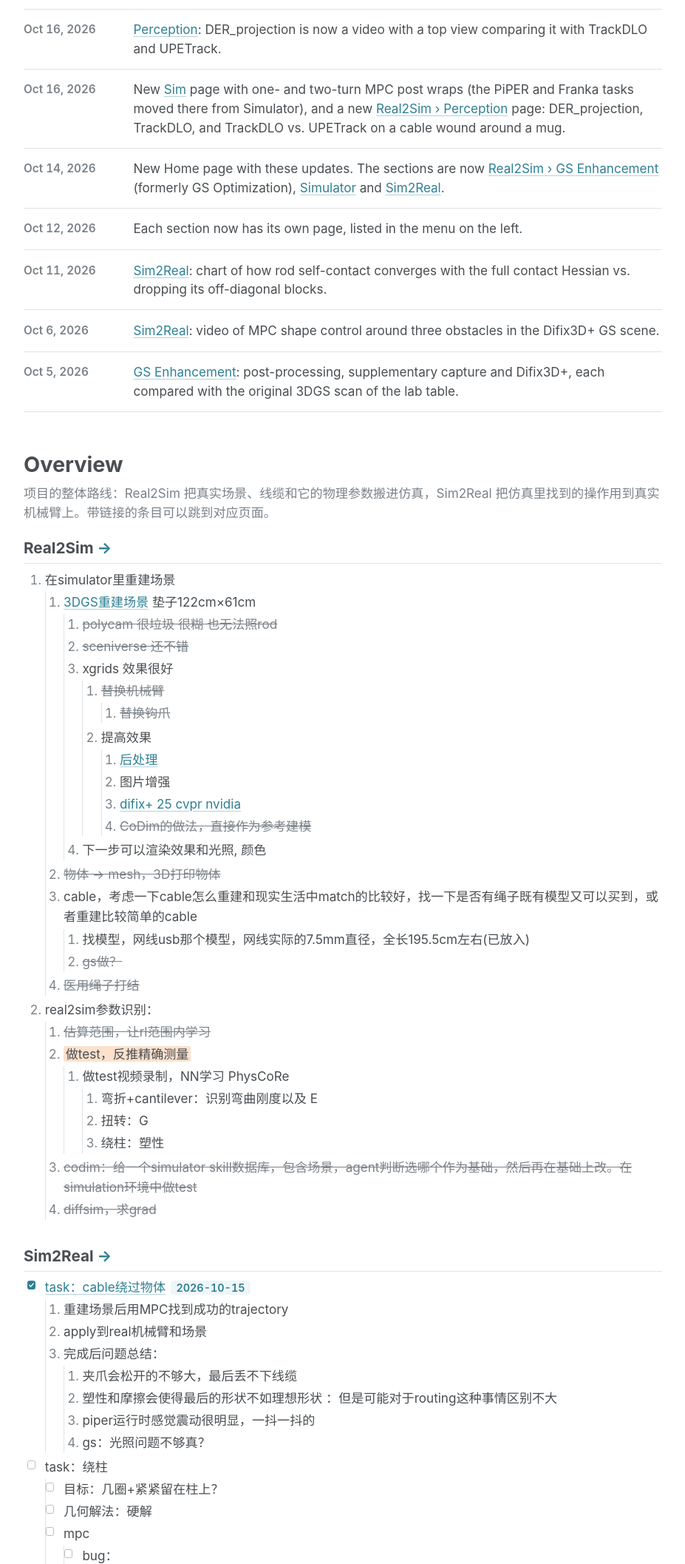
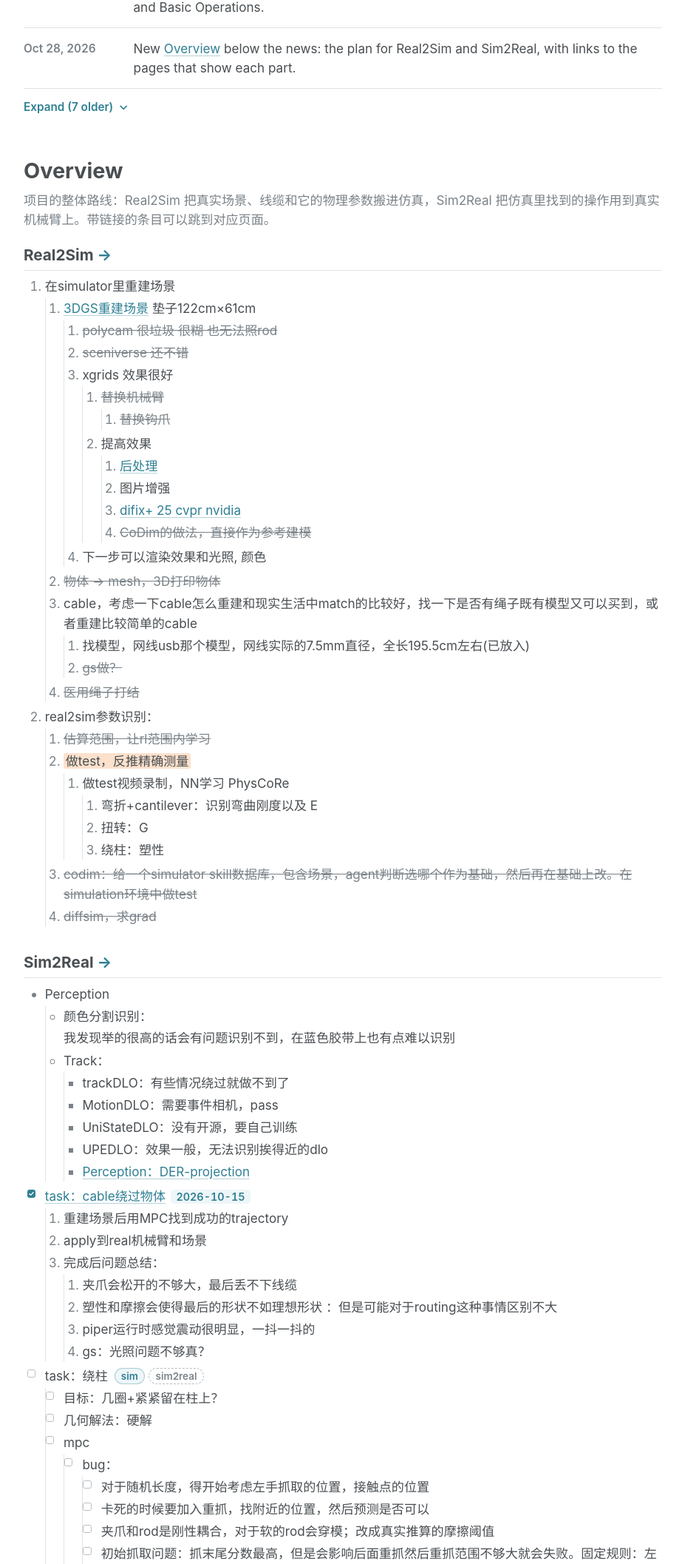
Before and after one commit to YukunEthanZhou/26CableProjectPage, a plain HTML site: page index.html in a window 1280 px wide. Shown: the part 621-2735 px from the top of the page at 74% size, without its empty margins (290-1217 px from the left). Drawn offline with Linux system fonts and the light colour scheme.

Commit message:
News collapses to the newest five; Overview adds Perception; Post Wrap control notes
Home: only the newest five news entries show, with an Expand / Collapse
button for the rest (README notes it). The Overview gets Perception under
Sim2Real, and the post wrap task gets a sim tag linking to Sim > Post
Wrap and a sim2real tag with no page yet. Sim > Post Wrap: the control
plan (Control: two arms?) as notes above the videos, styled in site.css.

```diff
--- a/index.html
+++ b/index.html
@@ -60,6 +60,51 @@
         grid-template-columns: minmax(0, 1fr);
         row-gap: 0.1rem;
       }
+    }
+
+    /* the newest five show; the script at the end adds the Expand button for the rest */
+    .news.is-collapsed .news__item:nth-child(n+6) {
+      display: none;
+    }
+
+    .news__toggle {
+      display: inline-flex;
+      align-items: center;
+      gap: 0.35rem;
+      margin-top: 0.6rem;
+      padding: 0.2rem 0;
+      color: var(--accent);
+      font: inherit;
+      font-size: 0.85rem;
+      font-weight: 600;
+      background: none;
+      border: 0;
+      cursor: pointer;
+    }
+
+    .news__toggle[hidden] {
+      display: none;
+    }
+
+    .news__toggle:hover {
+      text-decoration: underline;
+      text-underline-offset: 0.15em;
+    }
+
+    .news__toggle:focus-visible {
+      outline: 2px solid var(--accent);
+      outline-offset: 2px;
+      border-radius: 0.2rem;
+    }
+
+    .news__toggle svg {
+      width: 0.8rem;
+      height: 0.8rem;
+      transition: transform 0.15s ease;
+    }
+
+    .news__toggle[aria-expanded="true"] svg {
+      transform: rotate(180deg);
     }
 
     .page-section + .page-section {
@@ -186,6 +231,39 @@
       text-decoration-color: currentColor;
     }
 
+    /* where a task shows up on the site: a linked tag, or a dashed one with no page yet */
+    .overview__tags {
+      display: inline-flex;
+      gap: 0.3rem;
+      margin-left: 0.5rem;
+      vertical-align: 0.05em;
+    }
+
+    .overview__tree .overview__tag {
+      padding: 0 0.45rem;
+      color: var(--text-light);
+      font-size: 0.75rem;
+      font-weight: 600;
+      line-height: 1.5;
+      text-decoration: none;
+      border: 1px dashed var(--line-strong);
+      border-radius: 999px;
+    }
+
+    .overview__tree a.overview__tag {
+      color: var(--accent);
+      background: var(--accent-soft);
+      border: 1px solid color-mix(in srgb, var(--accent) 35%, transparent);
+    }
+
+    .overview__tree a.overview__tag:hover {
+      border-color: var(--accent);
+    }
+
+    .overview__note {
+      margin: 0.1rem 0 0.2rem;
+    }
+
     .overview__phase a:focus-visible,
     .overview__tree a:focus-visible {
       outline: 2px solid var(--accent);
@@ -270,8 +348,13 @@
 
       <section class="page-section" id="news" aria-labelledby="news-title">
         <h2 class="page-section__title" id="news-title">News</h2>
-        <!-- Newest first: one short entry (date + what changed) for every commit to this site. -->
-        <ul class="news">
+        <!-- Newest first: one short entry (date + what changed) for every commit to this site.
+             Only the newest five show until Expand is clicked; nothing needs moving by hand. -->
+        <ul class="news" id="news-list">
+          <li class="news__item">
+            <time class="news__date" datetime="2026-10-28">Oct 28, 2026</time>
+            <p class="news__text">News shows the newest five, with the rest behind Expand. The <a href="#overview">Overview</a> adds Perception under Sim2Real and sim / sim2real tags on the post wrap task, and <a href="sim.html#post-wrap">Sim › Post Wrap</a> lists the control plan.</p>
+          </li>
           <li class="news__item">
             <time class="news__date" datetime="2026-10-28">Oct 28, 2026</time>
             <p class="news__text">The rod self-contact Hessian convergence chart moved from Sim2Real to <a href="sim.html#hessian-convergence">Sim › Post Wrap</a>.</p>
@@ -317,6 +400,10 @@
             <p class="news__text"><a href="gs-enhancement.html">GS Enhancement</a>: post-processing, supplementary capture and Difix3D+, each compared with the original 3DGS scan of the lab table.</p>
           </li>
         </ul>
+        <button type="button" class="news__toggle" aria-controls="news-list" aria-expanded="false" hidden>
+          <span class="news__toggle-text">Expand</span>
+          <svg viewBox="0 0 16 16" aria-hidden="true" focusable="false"><path d="M3.5 6l4.5 4.5L12.5 6" fill="none" stroke="currentColor" stroke-width="1.8" stroke-linecap="round" stroke-linejoin="round"/></svg>
+        </button>
       </section>
 
       <section class="page-section" id="overview" aria-labelledby="overview-title">
@@ -387,6 +474,22 @@
           <h3 class="overview__phase"><a href="sim2real.html">Sim2Real</a></h3>
           <div class="overview__tree">
             <ul>
+              <li>Perception
+                <ul>
+                  <li>颜色分割识别：
+                    <p class="overview__note">我发现举的很高的话会有问题识别不到，在蓝色胶带上也有点难以识别</p>
+                  </li>
+                  <li>Track：
+                    <ul>
+                      <li>trackDLO：有些情况绕过就做不到了</li>
+                      <li>MotionDLO：需要事件相机，pass</li>
+                      <li>UniStateDLO：没有开源，要自己训练</li>
+                      <li>UPEDLO：效果一般，无法识别挨得近的dlo</li>
+                      <li><a href="perception.html">Perception：DER-projection</a></li>
+                    </ul>
+                  </li>
+                </ul>
+              </li>
               <li class="task"><input type="checkbox" class="task__check" checked disabled aria-label="已完成"><a href="sim2real.html#simple-routing">task：cable绕过物体</a><time class="task__date" datetime="2026-10-15">2026-10-15</time>
                 <ol>
                   <li>重建场景后用MPC找到成功的trajectory</li>
@@ -401,7 +504,7 @@
                   </li>
                 </ol>
               </li>
-              <li class="task"><input type="checkbox" class="task__check" disabled aria-label="未完成">task：绕柱
+              <li class="task"><input type="checkbox" class="task__check" disabled aria-label="未完成">task：绕柱<span class="overview__tags"><a class="overview__tag" href="sim.html#post-wrap">sim</a><span class="overview__tag" title="暂无页面">sim2real</span></span>
                 <ul>
                   <li class="task"><input type="checkbox" class="task__check" disabled aria-label="未完成">目标：几圈+紧紧留在柱上？</li>
                   <li class="task"><input type="checkbox" class="task__check" disabled aria-label="未完成">几何解法：硬解</li>
@@ -443,5 +546,29 @@
   </div>
 
   <script src="site.js"></script>
+  <script>
+    // News: the newest five, the rest behind the Expand button
+    (function () {
+      var list = document.getElementById("news-list");
+      var toggle = document.querySelector(".news__toggle");
+      var label = toggle.querySelector(".news__toggle-text");
+      var older = list.children.length - 5;
+      if (older <= 0) {
+        return;
+      }
+
+      function setExpanded(expanded) {
+        list.classList.toggle("is-collapsed", !expanded);
+        toggle.setAttribute("aria-expanded", expanded ? "true" : "false");
+        label.textContent = expanded ? "Collapse" : "Expand (" + older + " older)";
+      }
+
+      setExpanded(false);
+      toggle.hidden = false;
+      toggle.addEventListener("click", function () {
+        setExpanded(toggle.getAttribute("aria-expanded") !== "true");
+      });
+    })();
+  </script>
 </body>
 </html>
--- a/site.css
+++ b/site.css
@@ -128,6 +128,32 @@ body {
 .page-subsection__lead {
   margin: -0.4rem 0 0.9rem;
   font-size: 0.95rem;
+}
+
+/* a short titled list of working notes above a subsection's media (e.g. Sim > Post Wrap > Control) */
+.page-notes {
+  margin: -0.2rem 0 1.25rem;
+  padding-left: 0.9rem;
+  font-size: 0.95rem;
+  border-left: 3px solid var(--line);
+}
+
+.page-notes__title {
+  margin: 0 0 0.15rem;
+  font-weight: 700;
+}
+
+.page-notes ul {
+  margin: 0;
+  padding-left: 1.3rem;
+}
+
+.page-notes li {
+  margin: 0.1rem 0;
+}
+
+.page-notes li::marker {
+  color: var(--text-light);
 }
 
 /* two videos per row; a wide item (a chart, a synced comparison) takes the whole row */
```
Also changed, not shown: sim.html (+12 -0 lines), 1 other file.
